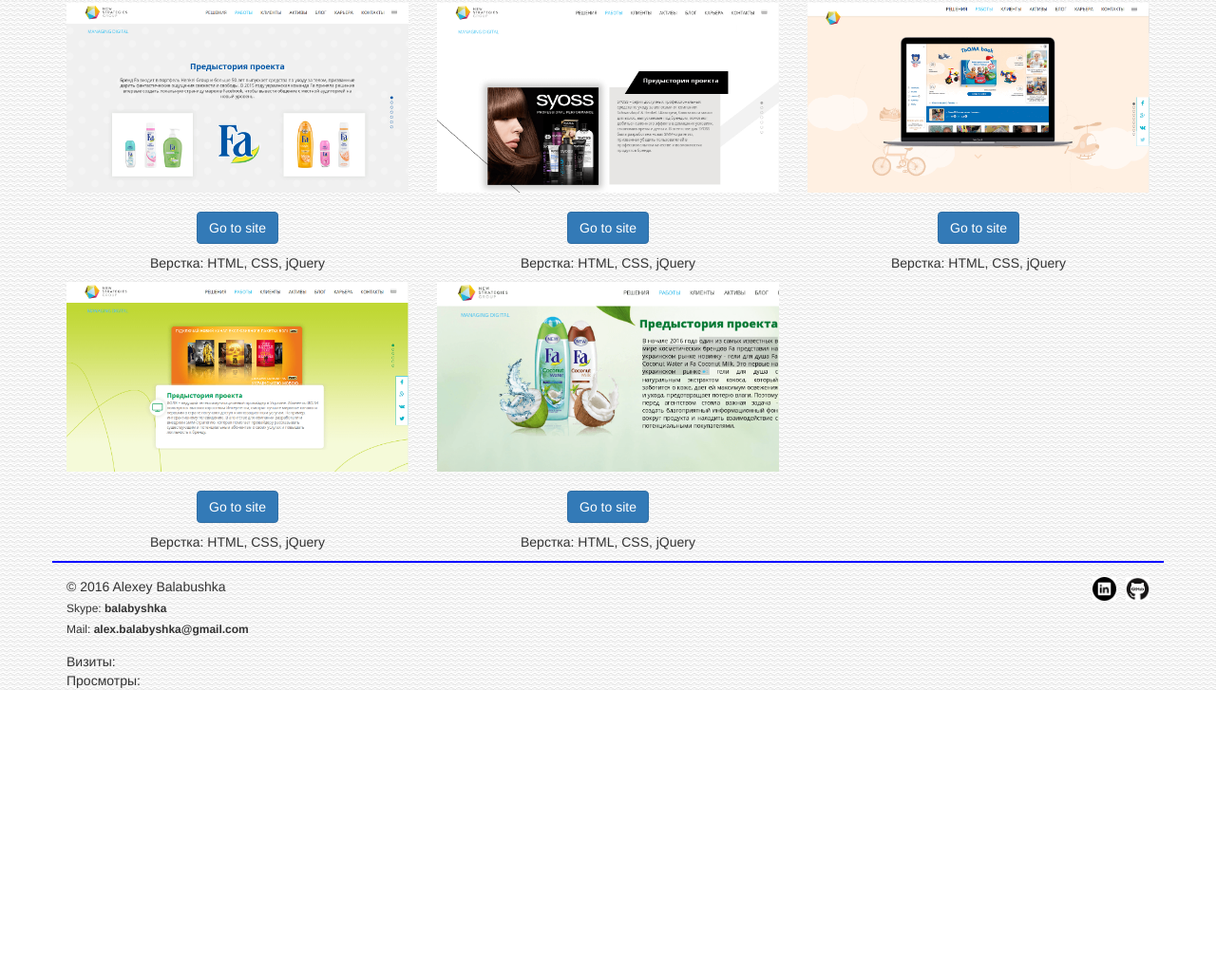
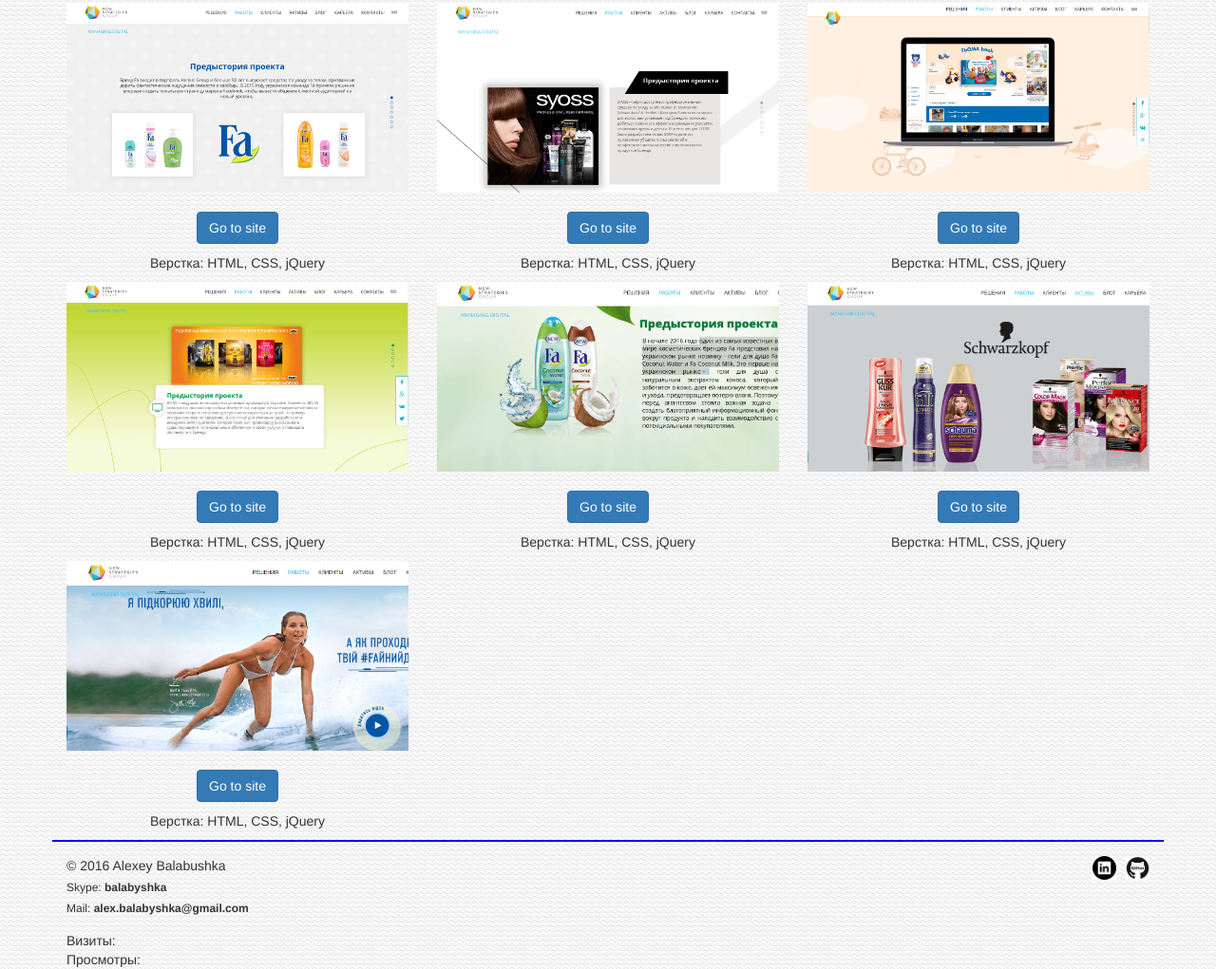
Before and after one commit to balabyshka/balabyshka.github.io, a plain HTML site: page index.html in a window 1280 px wide. Shown: the part 867-1888 px from the top of the page at 95% size. Before the commit the page ends 1594 px from the top, so only its background shows below. Drawn offline with nearby package versions, Linux system fonts and the light colour scheme.

Commit message:
add 2 works

```diff
--- a/css/main.css
+++ b/css/main.css
@@ -186,12 +186,20 @@ body {
 .example_coconut {
 	background: url(../image/coconut.png) no-repeat;
 }
+.example_schwarzkopf {
+	background: url(../image/schwarzkopf.png) no-repeat;
+}
+.example_fa_fine_life {
+	background: url(../image/fa_faine_life.png) no-repeat;
+}
 
 .example_FA,
 .example_SYOSS,
 .example_TIOMA,
 .example_VOLIA,
-.example_coconut {
+.example_coconut,
+.example_schwarzkopf,
+.example_fa_fine_life {
 	background-size: cover;
 	height: 200px;
 }
@@ -199,7 +207,9 @@ body {
 	.example_SYOSS,
 	.example_TIOMA,
 	.example_VOLIA,
-	.example_coconut {
+	.example_coconut,
+	.example_schwarzkopf,
+	.example_fa_fine_life {
 		-moz-transition: all 1s ease-out;
 		-o-transition: all 1s ease-out;
 		-webkit-transition: all 1s ease-out;
@@ -209,7 +219,9 @@ body {
 	.example_SYOSS:hover,
 	.example_TIOMA:hover,
 	.example_VOLIA:hover,
-	.example_coconut:hover {
+	.example_coconut:hover,
+	.example_schwarzkopf:hover,
+	.example_fa_fine_life:hover {
 					 -webkit-transform: scale(1.1);
 					 -moz-transform: scale(1.1);
 					 -o-transform: scale(1.1);
--- a/index.html
+++ b/index.html
@@ -286,6 +286,42 @@
                 </div>
                 <!-- end example_FA_COCONUT -->
 
+                <!-- begin example_SCHWARZKOPF -->
+                <div class="example col-lg-4 col-md-4 col-sm-4 col-xs-6">
+
+                    <div class="example_schwarzkopf"></div>
+
+                    <div class="exampleButton">
+                        <a href="http://nsg.agency/works/schwarzkopf/">
+                            <button type="button" class="btn btn-primary">Go to site</button>
+                        </a>
+                    </div>
+
+                    <div class="exampleText">
+                        <p>Верстка: HTML, CSS, jQuery</p>
+                    </div>
+
+                </div>
+                <!-- end example_SCHWARZKOPF -->
+
+                <!-- begin example_FA_FINE_LIFE -->
+                <div class="example col-lg-4 col-md-4 col-sm-4 col-xs-6">
+
+                    <div class="example_fa_fine_life"></div>
+
+                    <div class="exampleButton">
+                        <a href="http://nsg.agency/works/fa-faine-life/">
+                            <button type="button" class="btn btn-primary">Go to site</button>
+                        </a>
+                    </div>
+
+                    <div class="exampleText">
+                        <p>Верстка: HTML, CSS, jQuery</p>
+                    </div>
+
+                </div>
+                <!-- end example_FA_FINE_LIFE -->
+
         </div>
         <!-- end contantMain2 -->
 
```
Also changed, not shown: image/fa_faine_life.png (added), image/schwarzkopf.png (added).
